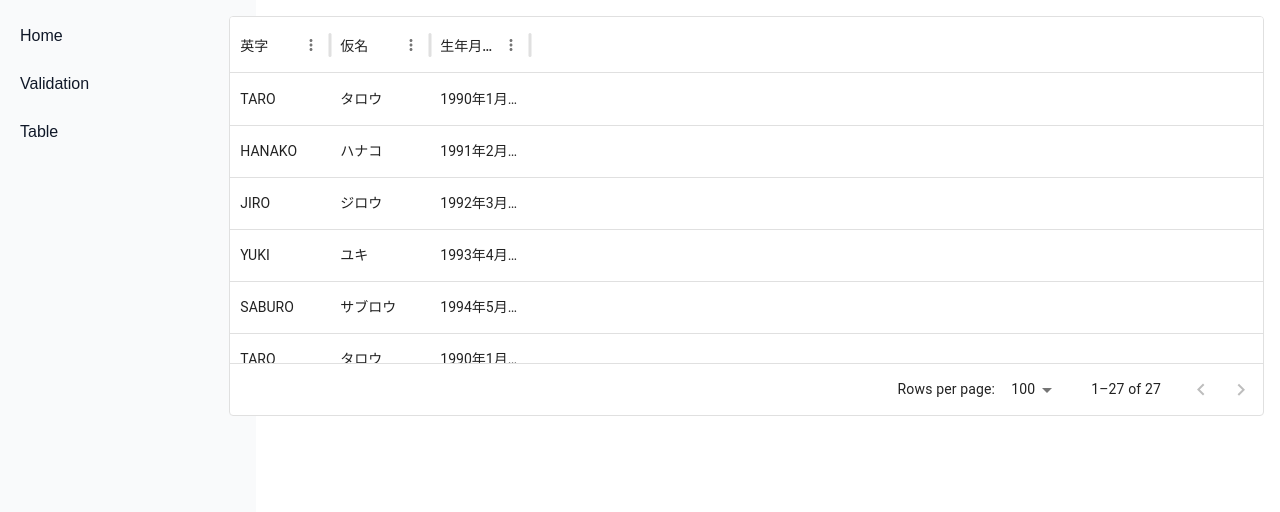
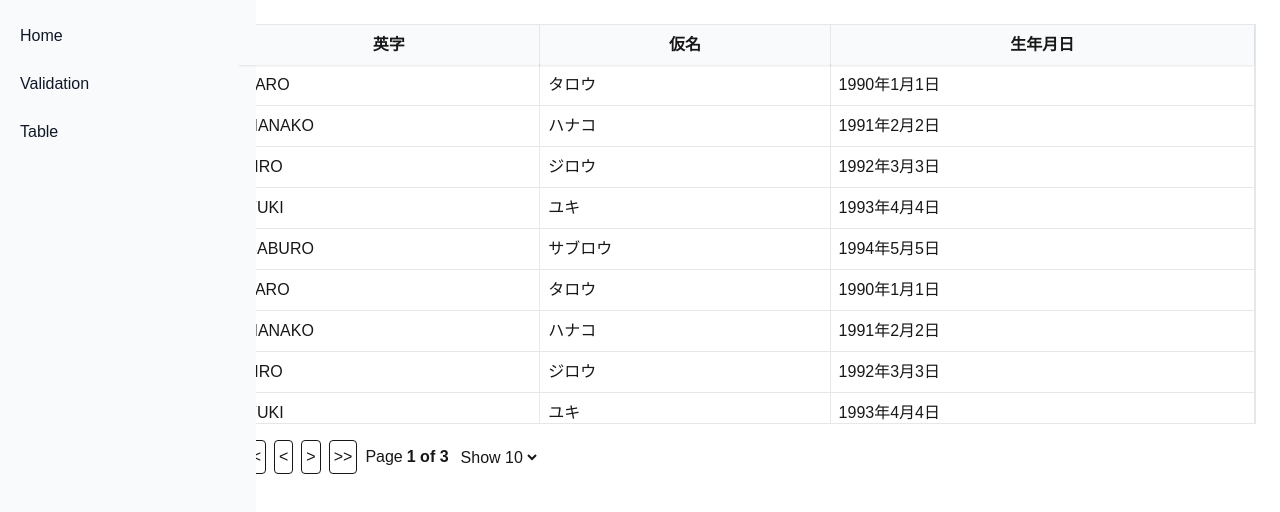
Before and after one commit to iwasan0114/react-sample, a Next.js app: page /table in a window 1280 px wide. Shown: the top 512 px of the page. Built offline with nearby package versions, Linux system fonts and the light colour scheme.

Commit message:
React-tableに変更

```diff
--- a/package.json
+++ b/package.json
@@ -14,6 +14,7 @@
     "@hookform/resolvers": "^5.0.1",
     "@mui/material": "^7.1.0",
     "@mui/x-data-grid": "^8.3.1",
+    "@tanstack/react-table": "^8.21.3",
     "next": "15.3.2",
     "react": "^19.0.0",
     "react-dom": "^19.0.0",
--- a/src/app/table/page.tsx
+++ b/src/app/table/page.tsx
@@ -1,6 +1,13 @@
 "use client"
 
-import { DataGrid, GridColDef, GridRowsProp } from '@mui/x-data-grid'
+import {
+  useReactTable,
+  getCoreRowModel,
+  flexRender,
+  createColumnHelper,
+  getPaginationRowModel,
+} from '@tanstack/react-table'
+import { useState } from 'react'
 
 const names = [
   { name: 'TARO', kana: 'タロウ', birth: '1990年1月1日' },
@@ -10,7 +17,7 @@ const names = [
   { name: 'SABURO', kana: 'サブロウ', birth: '1994年5月5日' }
 ];
 
-const rows: GridRowsProp = Array.from({ length: 27 }, (_, i) => {
+const data = Array.from({ length: 27 }, (_, i) => {
   const n = names[i % names.length];
   return {
     id: i + 1,
@@ -20,25 +27,127 @@ const rows: GridRowsProp = Array.from({ length: 27 }, (_, i) => {
   };
 });
 
+type Person = {
+  id: number
+  name: string
+  kana: string
+  birth: string
+}
+
 export default function Table() {
-  const cols: GridColDef[] = [
-    {
-      field: 'name',
-      headerName: '英字'
-    },
-    {
-      field: 'kana',
-      headerName: '仮名'
-    },
-    {
-      field: 'birth',
-      headerName: '生年月日'
-    }
+  const [pagination, setPagination] = useState({
+    pageIndex: 0,
+    pageSize: 10,
+  })
+
+  const columnHelper = createColumnHelper<Person>()
+
+  const columns = [
+    columnHelper.accessor('name', {
+      header: '英字',
+      cell: info => info.getValue(),
+    }),
+    columnHelper.accessor('kana', {
+      header: '仮名',
+      cell: info => info.getValue(),
+    }),
+    columnHelper.accessor('birth', {
+      header: '生年月日',
+      cell: info => info.getValue(),
+    }),
   ]
 
+  const table = useReactTable({
+    data,
+    columns,
+    getCoreRowModel: getCoreRowModel(),
+    getPaginationRowModel: getPaginationRowModel(),
+    state: {
+      pagination,
+    },
+    onPaginationChange: setPagination,
+  })
+
   return (
-    <div style={{ width: '100%', height: 400 }}>
-      <DataGrid columns={cols} rows={rows} />
+    <div className="p-2">
+      <div className="h-[400px] overflow-auto border border-gray-200">
+        <table className="border-collapse w-full">
+          <thead className="sticky top-0 bg-white z-10 shadow-[0_2px_2px_-1px_rgba(0,0,0,0.1)]">
+            {table.getHeaderGroups().map(headerGroup => (
+              <tr key={headerGroup.id}>
+                {headerGroup.headers.map(header => (
+                  <th key={header.id} className="border-r border-gray-200 p-2 bg-gray-50">
+                    {flexRender(
+                      header.column.columnDef.header,
+                      header.getContext()
+                    )}
+                  </th>
+                ))}
+              </tr>
+            ))}
+          </thead>
+          <tbody>
+            {table.getRowModel().rows.map(row => (
+              <tr key={row.id}>
+                {row.getVisibleCells().map(cell => (
+                  <td key={cell.id} className="border-b border-r border-gray-200 p-2 bg-white">
+                    {flexRender(cell.column.columnDef.cell, cell.getContext())}
+                  </td>
+                ))}
+              </tr>
+            ))}
+          </tbody>
+        </table>
+      </div>
+      <div className="flex items-center gap-2 mt-4">
+        <button
+          className="border rounded p-1"
+          onClick={() => table.setPageIndex(0)}
+          disabled={!table.getCanPreviousPage()}
+        >
+          {'<<'}
+        </button>
+        <button
+          className="border rounded p-1"
+          onClick={() => table.previousPage()}
+          disabled={!table.getCanPreviousPage()}
+        >
+          {'<'}
+        </button>
+        <button
+          className="border rounded p-1"
+          onClick={() => table.nextPage()}
+          disabled={!table.getCanNextPage()}
+        >
+          {'>'}
+        </button>
+        <button
+          className="border rounded p-1"
+          onClick={() => table.setPageIndex(table.getPageCount() - 1)}
+          disabled={!table.getCanNextPage()}
+        >
+          {'>>'}
+        </button>
+        <span className="flex items-center gap-1">
+          <div>Page</div>
+          <strong>
+            {table.getState().pagination.pageIndex + 1} of{' '}
+            {table.getPageCount()}
+          </strong>
+        </span>
+        <select
+          value={table.getState().pagination.pageSize}
+          onChange={e => {
+            table.setPageSize(Number(e.target.value))
+          }}
+        >
+          {[10, 20, 30, 40, 50].map(pageSize => (
+            <option key={pageSize} value={pageSize}>
+              Show {pageSize}
+            </option>
+          ))}
+        </select>
+      </div>
     </div>
   )
 }
```
Also changed, not shown: 1 other file (tests, documents, lock files or other folders).
